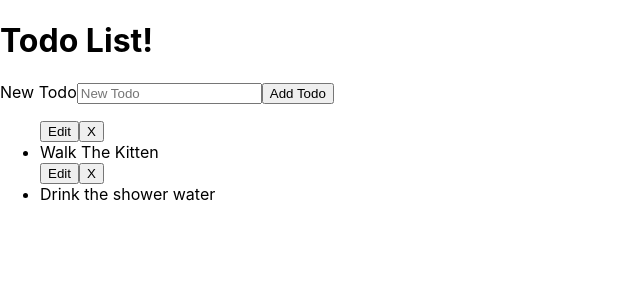
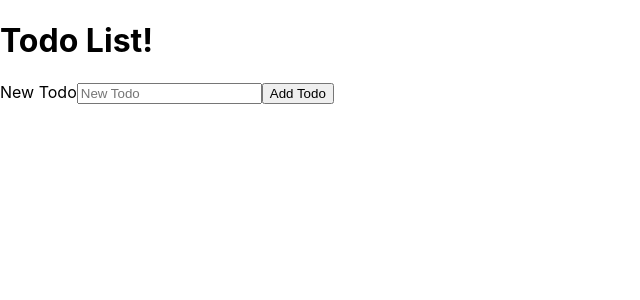
Before and after one commit to branaust/react-todo, a React (Create React App) app: page / in a window 1280 px wide. Shown: the top 300 px of the page, without its empty margins (0-640 px from the left). Built offline with nearby package versions, Linux system fonts and the light colour scheme.

Commit message:
remove todo

```diff
--- a/src/NewTodoForm.js
+++ b/src/NewTodoForm.js
@@ -15,10 +15,12 @@
 
     handleSubmit = (evt) => {
         evt.preventDefault();
-        this.props.createTodo(this.state)
+        this.props.createTodo({ ...this.state, id: uuid() })
         this.setState({ task: "" })
 
     }
+
+
 
     render() {
         return (
--- a/src/Todo.js
+++ b/src/Todo.js
@@ -1,13 +1,16 @@
 import React, { Component } from 'react'
 
 class Todo extends Component {
+    handleRemove = (evt) => {
+        this.props.removeTodo(this.props.id)
+    }
 
 
     render() {
         return (
             <div>
                 <button>Edit</button>
-                <button>X</button>
+                <button onClick={this.handleRemove}>X</button>
                 <li>{this.props.task}</li>
             </div>
         )
--- a/src/TodoList.js
+++ b/src/TodoList.js
@@ -7,7 +7,7 @@
     constructor(props) {
         super(props);
         this.state = {
-            todos: [{ task: "Walk The Kitten" }, { task: "Drink the shower water" }]
+            todos: []
         }
     }
 
@@ -17,9 +17,15 @@
         })
     }
 
+    remove = (id) => {
+        this.setState({
+            todos: this.state.todos.filter(t => t.id !== id)
+        })
+    }
+
     render() {
         const todos = this.state.todos.map(todo => {
-            return <Todo task={todo.task} />
+            return <Todo key={todo.id} id={todo.id} task={todo.task} removeTodo={this.remove} />
         });
         return (
             <div>
```
Also changed, not shown: 1 other file (tests, documents, lock files or other folders).
